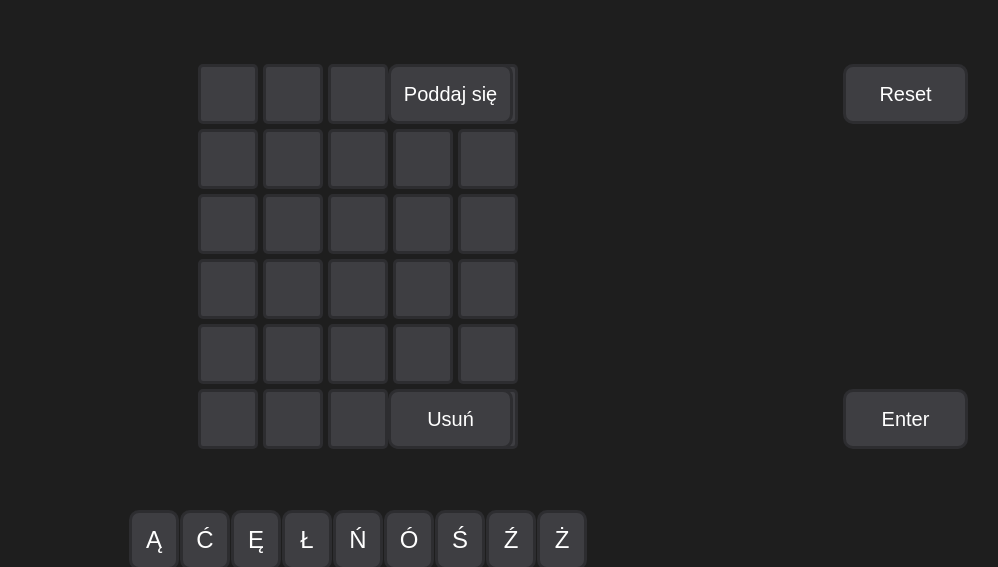
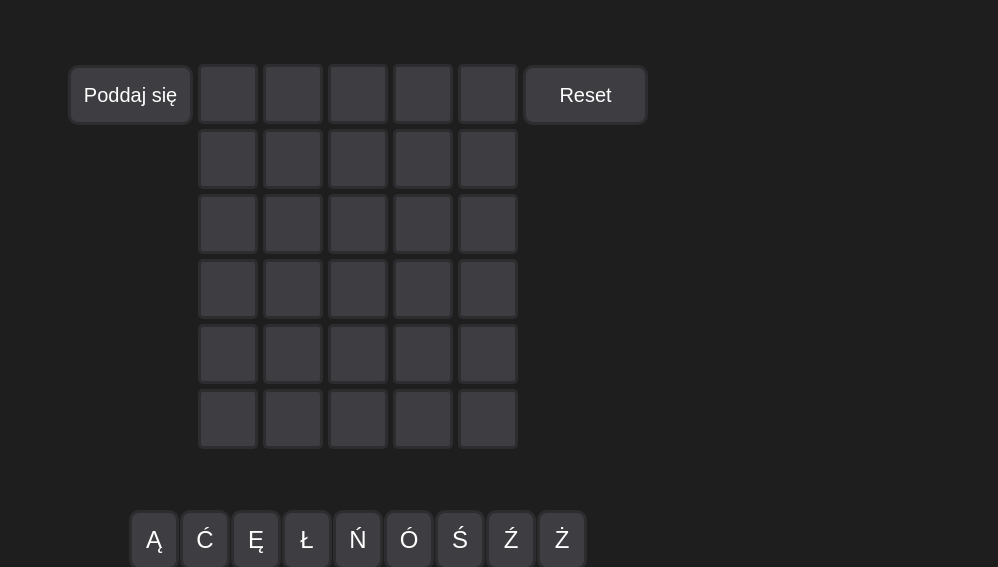
Before and after one commit to f1shuu/wordle, a plain HTML site: page index.html in a window 1280 px wide. Shown: the part 190-757 px from the top of the page, without its empty margins (282-1280 px from the left). Drawn offline with Linux system fonts and the light colour scheme.

Commit message:
06 MAR 2023

```diff
--- a/index.html
+++ b/index.html
@@ -25,12 +25,10 @@
         <h1>W O R D L E</h1>
         <h2>Copyright © 2023 f1shu</h2>
     </div>
-    <div class='utility'>
         <button class='give_up_button' id='give_up'>Poddaj się</button>
         <button class='reset_button' id='reset'>Reset</button>
         <button class='delete_button' id='delete'>Usuń</button>
         <button class='enter_button' id='enter'>Enter</button>
-    </div>
     <div class='keyboard'>
         <div class='keyboard_row'>
             <button class='key' id="ą">Ą</button>
--- a/style.css
+++ b/style.css
@@ -15,15 +15,10 @@ h2 {
     left: 1700px;
 }
 
-.utility {
-    top: 0px;
-    left: 0px;
-}
-
 .give_up_button {
     position: absolute;
-    top: 254px;
-    left: 670px;
+    top: 255px;
+    left: calc(50% - 290px);
     width: 125px;
     height: 60px;
     color: #fff;
@@ -36,8 +31,8 @@ h2 {
 
 .reset_button {
     position: absolute;
-    top: 254px;
-    left: 1125px;
+    top: 255px;
+    left: calc(50% + 165px);
     width: 125px;
     height: 60px;
     color: #fff;
@@ -50,8 +45,8 @@ h2 {
 
 .delete_button {
     position: absolute;
-    top: 579px;
-    left: 670px;
+    top: 879px;
+    left: calc(50% - 304px);
     width: 125px;
     height: 60px;
     color: #fff;
@@ -64,8 +59,8 @@ h2 {
 
 .enter_button {
     position: absolute;
-    top: 579px;
-    left: 1125px;
+    top: 879px;
+    left: calc(50% + 179px);
     width: 125px;
     height: 60px;
     color: #fff;
```
Also changed, not shown: CHANGELOG.txt (added), README.txt.
